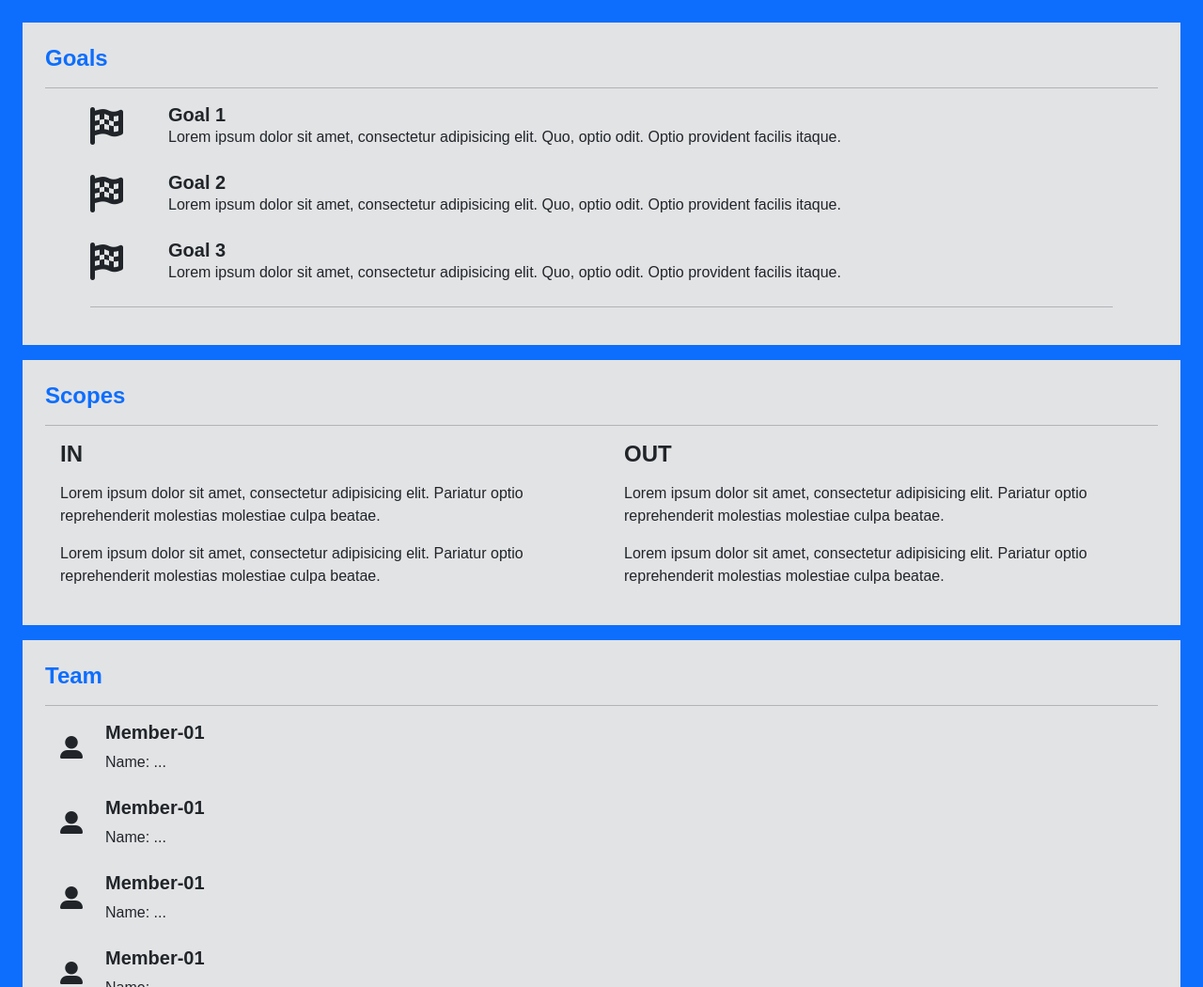
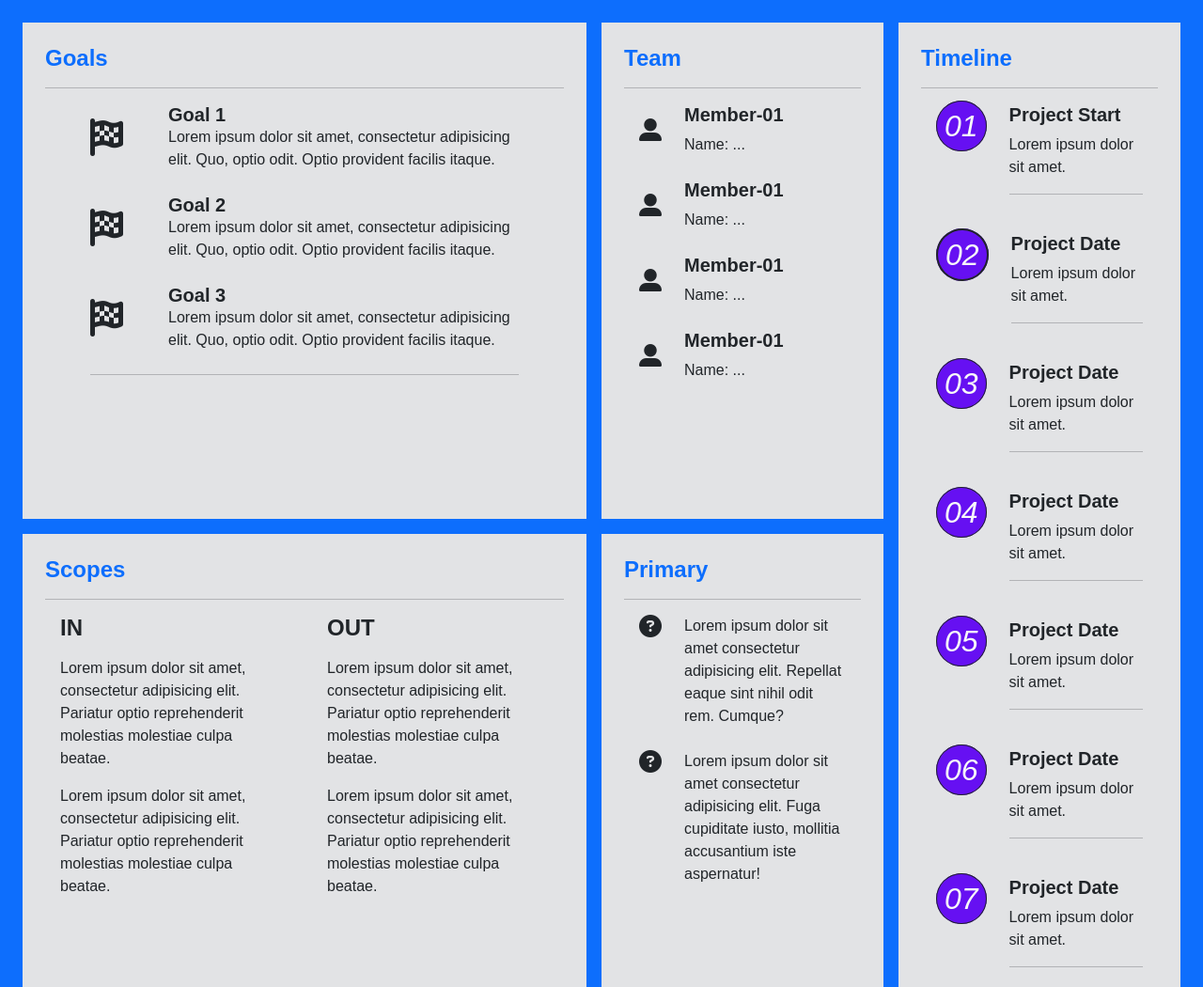
Before and after one commit to tien998/web101-asm3, a plain HTML site: page project-chapter.html in a window 1280 px wide. Shown: the top 1050 px of the page at 94% size. Drawn offline with nearby package versions, Linux system fonts and the light colour scheme.

Commit message:
modify laptop.scss

```diff
--- a/css/scss/style.scss
+++ b/css/scss/style.scss
@@ -1,6 +1,6 @@
 @import url(mobile.css);
 @import url(tablet.css);
-@import url(desktop.css);
+@import url(laptop.css);
 
 * {
     margin: 0;
```
Also changed, not shown: css/scss/laptop.scss (renamed from css/scss/labtop.scss), css/style.css, 1 other file.
